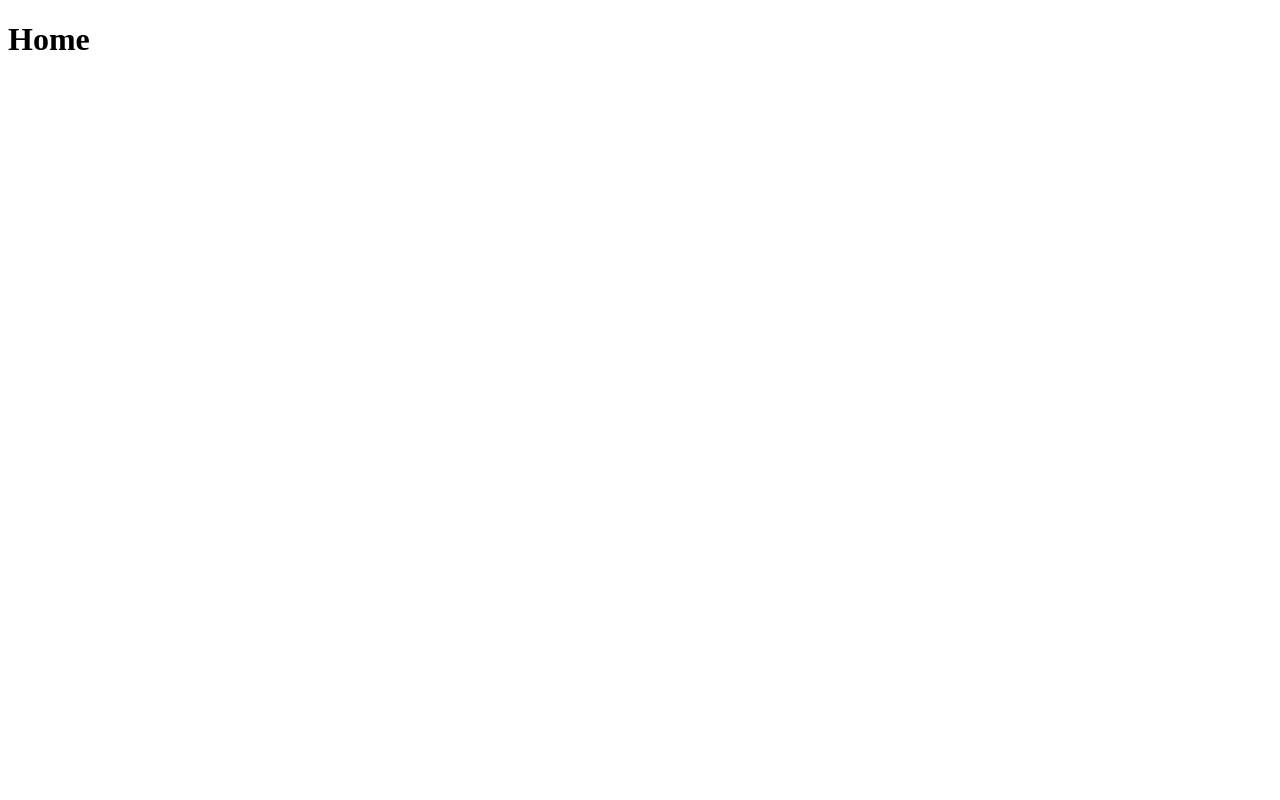
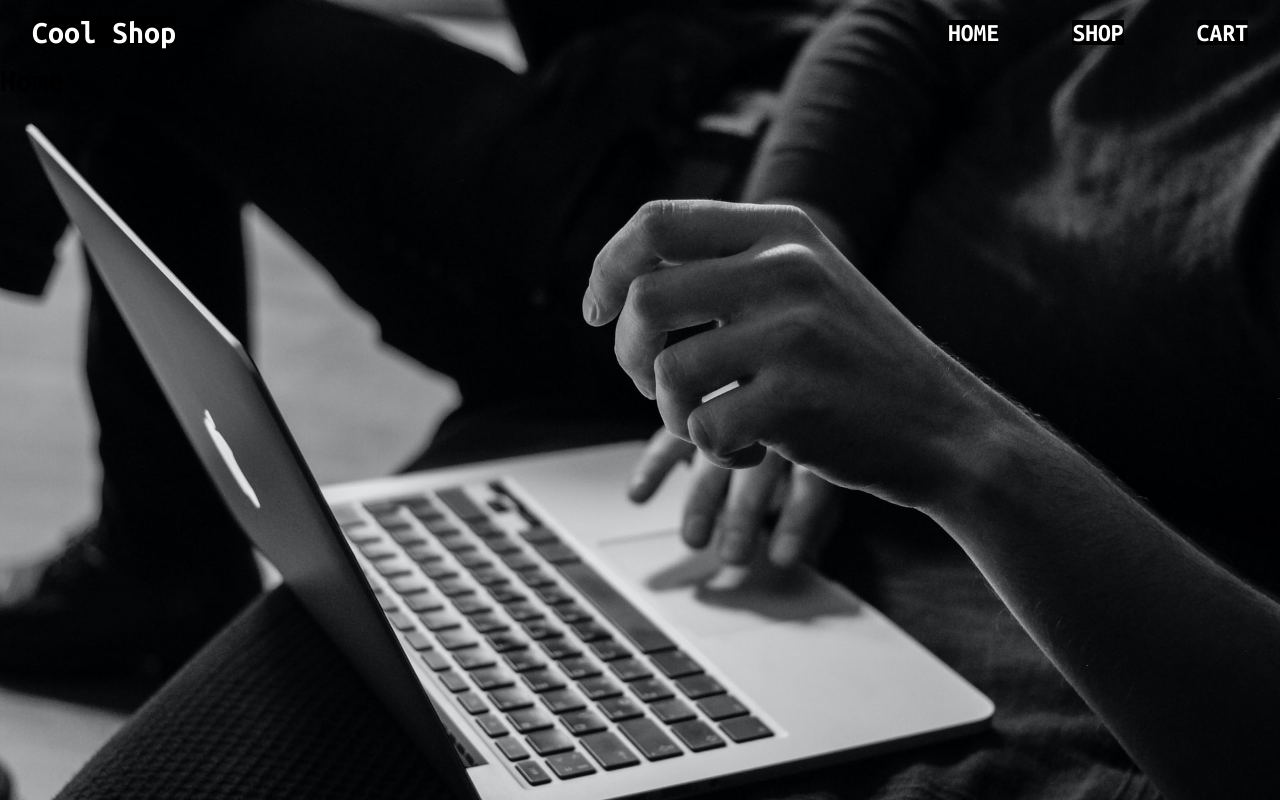
Before and after one commit to alessandrovinciabc/cool-shop-react, a React (Create React App) app: page / in a window 1280 px wide. Built offline with nearby package versions, Linux system fonts and the light colour scheme.

Commit message:
Display header on every page, change background based on page

```diff
--- a/src/Cart/Cart.js
+++ b/src/Cart/Cart.js
@@ -1,7 +1,17 @@
 import React from 'react';
 
+import Header from '../components/Header.js';
+
+import useBackground from '../util/change-bg.js';
+
 function Cart(props) {
-  return <h1>Cart</h1>;
+  useBackground('');
+  return (
+    <React.Fragment>
+      <Header />
+      <h1>Cart</h1>
+    </React.Fragment>
+  );
 }
 
 export default Cart;
--- a/src/Home/Home.js
+++ b/src/Home/Home.js
@@ -1,7 +1,16 @@
 import React from 'react';
 
+import Header from '../components/Header.js';
+import useBackground from '../util/change-bg.js';
+
 function Home(props) {
-  return <h1>Home</h1>;
+  useBackground('./assets/images/home-bg.jpg');
+  return (
+    <React.Fragment>
+      <Header />
+      <h1>Home</h1>
+    </React.Fragment>
+  );
 }
 
 export default Home;
--- a/src/Item/Item.js
+++ b/src/Item/Item.js
@@ -1,7 +1,17 @@
 import React from 'react';
 
+import Header from '../components/Header.js';
+
+import useBackground from '../util/change-bg.js';
+
 function Item({ match }) {
-  return <h1>Item requested: {match.params.id}</h1>;
+  useBackground('');
+  return (
+    <React.Fragment>
+      <Header />
+      <h1>Item requested: {match.params.id}</h1>
+    </React.Fragment>
+  );
 }
 
 export default Item;
--- a/src/MissingPage/MissingPage.js
+++ b/src/MissingPage/MissingPage.js
@@ -1,7 +1,17 @@
 import React from 'react';
 
+import Header from '../components/Header.js';
+
+import useBackground from '../util/change-bg.js';
+
 function MissingPage(props) {
-  return <h1>404 page not found!</h1>;
+  useBackground('');
+  return (
+    <React.Fragment>
+      <Header />
+      <h1>404 page not found!</h1>
+    </React.Fragment>
+  );
 }
 
 export default MissingPage;
--- a/src/Shop/Shop.js
+++ b/src/Shop/Shop.js
@@ -1,7 +1,16 @@
 import React from 'react';
 
+import Header from '../components/Header.js';
+import useBackground from '../util/change-bg.js';
+
 function Shop(props) {
-  return <h1>Shop</h1>;
+  useBackground('');
+  return (
+    <React.Fragment>
+      <Header />
+      <h1>Shop</h1>
+    </React.Fragment>
+  );
 }
 
 export default Shop;
--- /dev/null
+++ b/src/components/Header.css
@@ -0,0 +1,45 @@
+.Header {
+  background: transparent;
+  display: flex;
+  justify-content: space-between;
+  width: 100%;
+
+  padding: 1rem 2rem;
+}
+
+.Header__text {
+  color: white;
+  background-color: black;
+}
+
+.Header__navigation {
+  width: 300px;
+
+  min-width: 120px;
+
+  display: flex;
+  align-items: center;
+}
+
+.Navigation {
+  width: 100%;
+  display: flex;
+  justify-content: space-between;
+  align-items: center;
+
+  list-style-type: none;
+}
+
+.Navigation__link {
+  color: white;
+  background-color: black;
+
+  font-size: 1.6rem;
+  text-decoration: none;
+
+  text-transform: uppercase;
+}
+
+.Navigation__link:hover {
+  color: grey;
+}
--- /dev/null
+++ b/src/components/Header.js
@@ -0,0 +1,34 @@
+import React from 'react';
+
+import { Link } from 'react-router-dom';
+
+import './Header.css';
+
+function Header(props) {
+  return (
+    <div className="Header">
+      <h1 className="Header__text">Cool Shop</h1>
+      <div className="Header__navigation">
+        <ul className="Navigation">
+          <li>
+            <Link className="Navigation__link" to="/">
+              Home
+            </Link>
+          </li>
+          <li>
+            <Link className="Navigation__link" to="/shop">
+              Shop
+            </Link>
+          </li>
+          <li>
+            <Link className="Navigation__link" to="/cart">
+              Cart
+            </Link>
+          </li>
+        </ul>
+      </div>
+    </div>
+  );
+}
+
+export default Header;
--- /dev/null
+++ b/src/index.css
@@ -0,0 +1,16 @@
+@import url('https://fonts.googleapis.com/css2?family=Ubuntu+Mono:ital,wght@0,700;1,400&display=swap');
+
+*,
+*::before,
+*::after {
+  margin: 0;
+  padding: 0;
+
+  box-sizing: border-box;
+}
+
+body {
+  font-family: 'Ubuntu Mono', monospace;
+  background-repeat: no-repeat;
+  background-size: cover;
+}
--- a/src/index.js
+++ b/src/index.js
@@ -1,6 +1,8 @@
 import React from 'react';
 import ReactDOM from 'react-dom';
 import App from './App.js';
+
+import './index.css';
 
 ReactDOM.render(
   <React.StrictMode>
--- /dev/null
+++ b/src/util/change-bg.js
@@ -0,0 +1,9 @@
+import { useEffect } from 'react';
+
+function useBackground(bgString) {
+  useEffect(() => {
+    document.body.style.backgroundImage = `url(${bgString})`;
+  });
+}
+
+export default useBackground;
```
Also changed, not shown: public/assets/images/home-bg.jpg (added).
